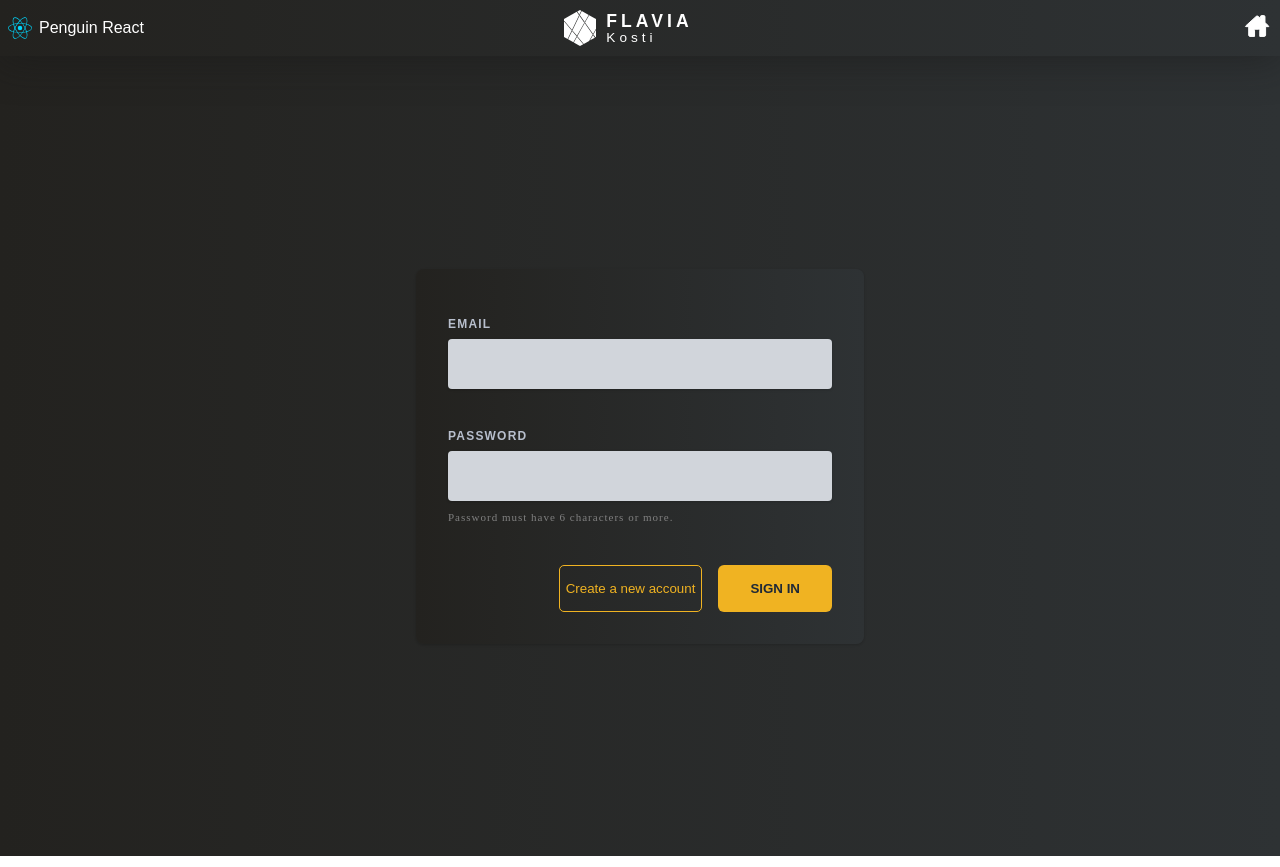
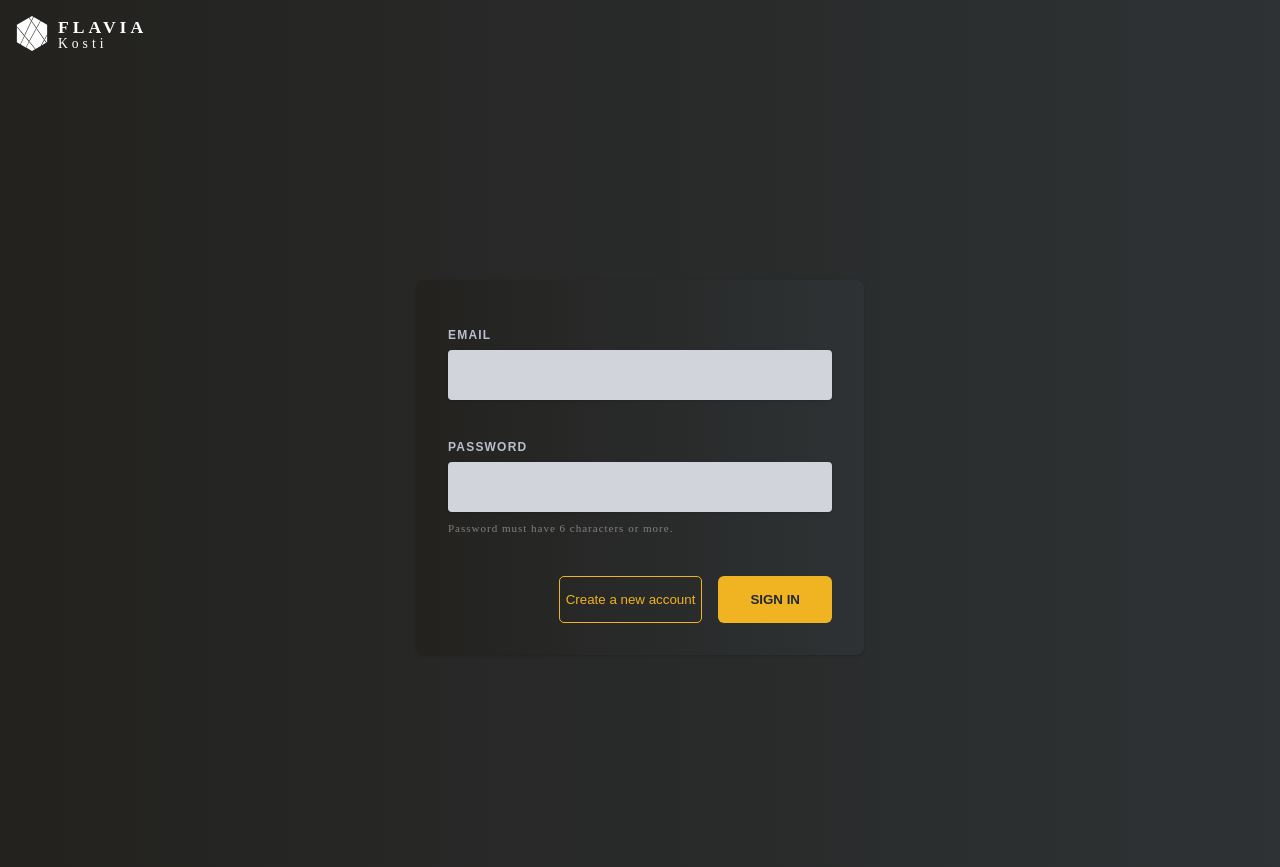
Before and after one commit to flavia3107/penguin-react, a React (Vite) app: page / in a window 1280 px wide. Built offline with nearby package versions, Linux system fonts and the light colour scheme.

Commit message:
Penguin: Remove home icon

```diff
--- a/index.html
+++ b/index.html
@@ -13,26 +13,13 @@
 
 <body class="p-8">
   <header>
-    <nav class="navigation-top">
-      <ul class="navigation-container">
-        <li class="app-name">
-          <img src="/src/assets/react-logo.svg" alt="react logo" class="logo-img ">
-          Penguin React
-        </li>
-        <li class="logo-li-container">
+    <a href="https://all-projects-portfolio.web.app/" target="_blank" class="logo">
       <img class="logo-img" src="/src/assets/logo-white.svg" />
       <div class="logo-txt">
         <h1>FLAVIA</h1>
         <span>Kosti</span>
       </div>
-        </li>
-        <li>
-          <a href="https://all-projects-portfolio.web.app/" target="_blank">
-            <img src="/src/assets/home.svg" alt="home" class="logo-img ">
     </a>
-        </li>
-      </ul>
-    </nav>
   </header>
   <div id="root"></div>
   <script type="module" src="/src/main.jsx"></script>
--- a/src/index.css
+++ b/src/index.css
@@ -3,7 +3,7 @@
 }
 
 html {
-    height: 100%;
+  height: 100%;
 }
 
 body {
@@ -14,51 +14,21 @@ body {
   overflow: hidden;
 }
 
-#root{
+#root {
   width: 100%;
   height: 100%;
 }
 
-main{
+main {
   height: 100%;
   display: flex;
-}
-
-.navigation-top {
-  width: 100%;
-  height: 3.5rem;
-}
-
-.navigation-container {
-  display: flex;
-  flex-direction: row;
-  justify-content: space-between;
-  margin: 0;
-  height: 100%;
-  align-items: center;
-  padding: 4px;
-  box-shadow: 0px 3px 39px #18181887;
-}
-
-.navigation-container li {
-  display: flex;
-  align-items: center;
-  height: 100%;
-  color: white;
-  font-family: sans-serif;
-}
-
-.logo-li-container {
-  margin-left: -8rem;
-}
-
-header {
-  text-align: center;
 }
 
 .logo {
   display: flex;
   align-items: center;
+  text-decoration: none;
+  padding: 1rem;
 }
 
 .logo > img {
@@ -96,7 +66,3 @@ header {
   font-weight: lighter;
   font-size: 0.85rem;
 }
-
-ul {
-  list-style: none;
-}
```
Lines whose indentation alone changed are shown as unchanged.
